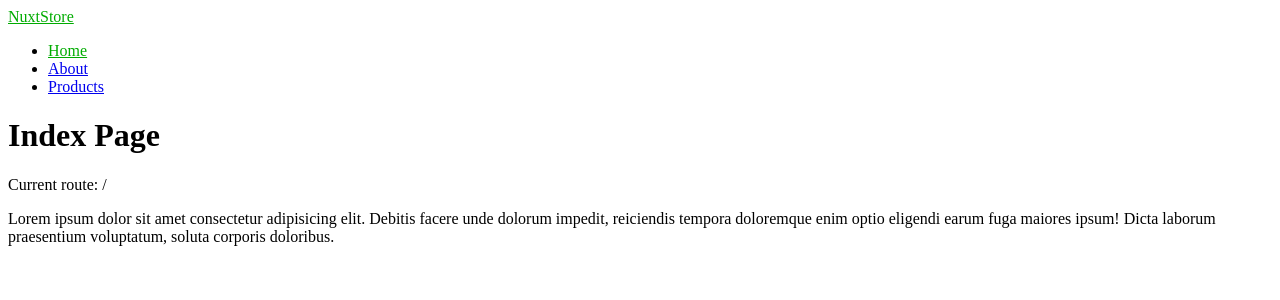
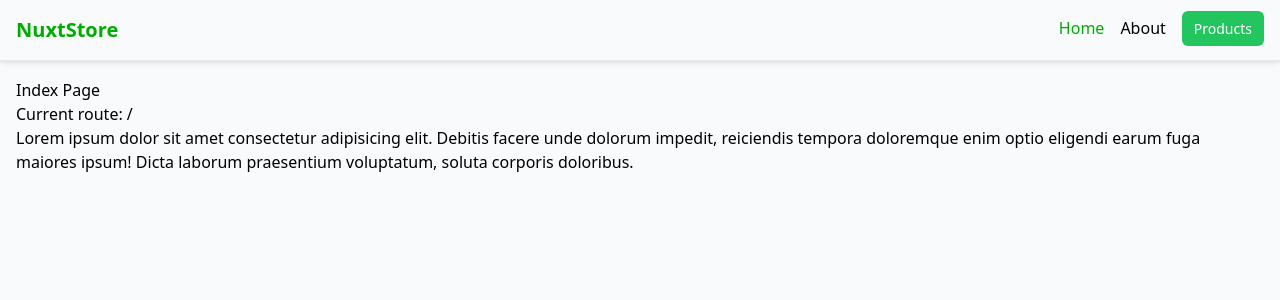
Before and after one commit to elielson-and/nuxt-store, a Nuxt app: page / in a window 1280 px wide. Shown: the top 300 px of the page. Built offline with nearby package versions, Linux system fonts and the light colour scheme.

Commit message:
tailwindcss instalation

```diff
--- /dev/null
+++ b/assets/css/tailwind.css
@@ -0,0 +1,13 @@
+@tailwind base;
+@tailwind components;
+@tailwind utilities;
+
+body {
+  @apply bg-gray-50;
+}
+
+@layer components {
+  .btn {
+    @apply bg-green-500 text-white px-3 py-2 rounded-md text-sm hover:bg-green-600;
+  }
+}
--- a/layouts/default.vue
+++ b/layouts/default.vue
@@ -5,9 +5,11 @@ definePageMeta({
 </script>
 
 <template>
-    <header>
-        <NuxtLink to="/">NuxtStore</NuxtLink>
-        <ul>
+    <header class="shadow-md">
+        <nav class="container mx-auto p-4 flex justify-between">
+
+            <NuxtLink to="/" class="font-bold text-xl text-green-600">NuxtStore</NuxtLink>
+            <ul class="flex gap-4">
                 <li>
                     <NuxtLink to="/">Home</NuxtLink>
                 </li>
@@ -15,12 +17,13 @@ definePageMeta({
                     <NuxtLink to="/about">About</NuxtLink>
                 </li>
                 <li>
-                <NuxtLink to="/products">Products</NuxtLink>
+                    <NuxtLink to="/products" class="btn">Products</NuxtLink>
                 </li>
             </ul>
+        </nav>
     </header>
     <!-- output the page content here -->
-    <div>
+    <div class="container mx-auto p-4 flex justify-between border-t-2">
         <slot />
     </div>
 </template>
--- a/layouts/products.vue
+++ b/layouts/products.vue
@@ -1,14 +1,12 @@
 <template>
-    <header>
-        <NuxtLink to="/">NuxtStore</NuxtLink>
-    </header>
-    <!-- output the page content here -->
-    <div>
+
+    <div class="container mx-auto p-4 flex justify-between border-b-2">
         <slot />
     </div>
 
     <footer>
-        <ul>
+        <nav class="container mx-auto p-4 flex justify-between">
+            <ul class="flex gap-4">
                 <li>
                     <NuxtLink to="/">Home</NuxtLink>
                 </li>
@@ -16,14 +14,10 @@
                     <NuxtLink to="/about">About</NuxtLink>
                 </li>
                 <li>
-                <NuxtLink to="/products">Products</NuxtLink>
+                    <NuxtLink to="/products" class="btn">Products</NuxtLink>
                 </li>
             </ul>
+            <NuxtLink to="/" class="font-bold text-xl text-green-600">NuxtStore</NuxtLink>
+        </nav>
     </footer>
 </template>
-
-<style scoped>
-.router-link-exact-active {
-    color: rgb(0, 172, 0);
-}
-</style>
--- a/nuxt.config.ts
+++ b/nuxt.config.ts
@@ -1,5 +1,8 @@
 // https://nuxt.com/docs/api/configuration/nuxt-config
 export default defineNuxtConfig({
   compatibilityDate: '2024-04-03',
-  devtools: { enabled: true }
+  devtools: { enabled: true },
+  modules: [
+    '@nuxtjs/tailwindcss'
+  ]
 })
--- a/package.json
+++ b/package.json
@@ -10,6 +10,7 @@
     "postinstall": "nuxt prepare"
   },
   "dependencies": {
+    "@nuxtjs/tailwindcss": "^6.12.1",
     "nuxt": "^3.13.0",
     "vue": "latest",
     "vue-router": "latest"
```
Also changed, not shown: 1 other file (tests, documents, lock files or other folders). Lines whose indentation alone changed are shown as unchanged.
